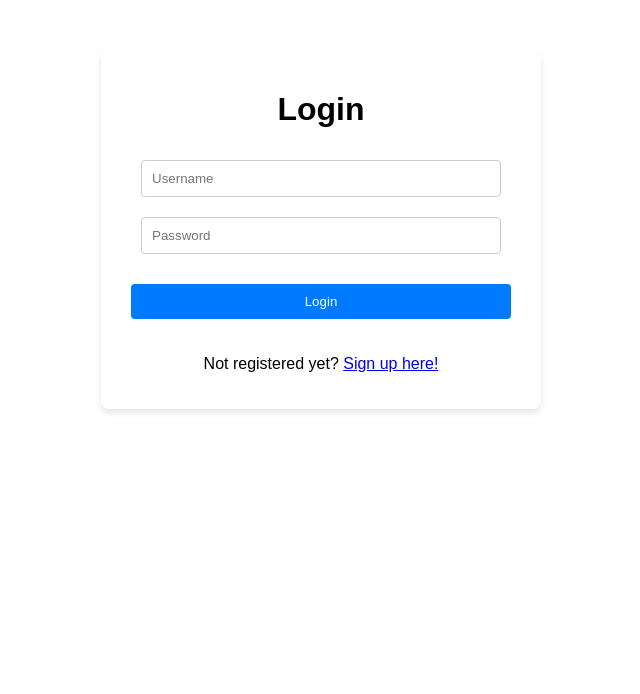
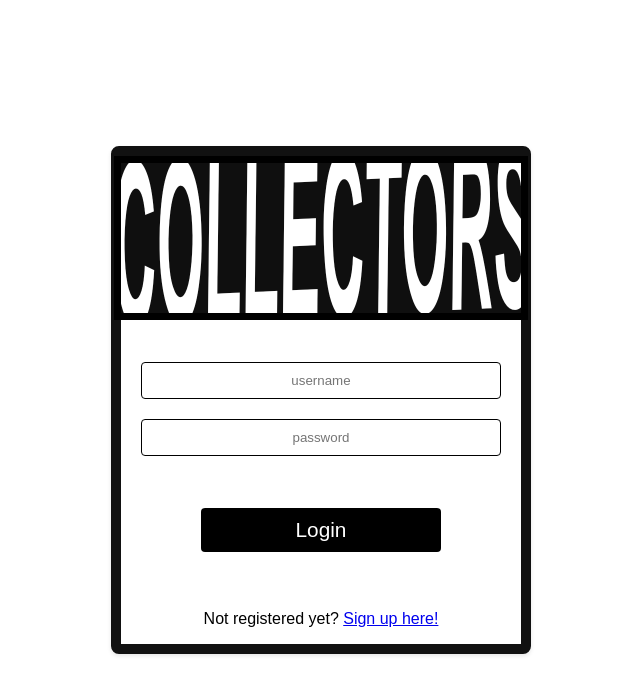
Before and after one commit to lucas-emg/django_react_project, a React (Vite) app in the folder frontend/: page /login in a window 1280 px wide. Shown: the top 694 px of the page, without its empty margins (319-959 px from the left). Built offline with nearby package versions, Linux system fonts and the light colour scheme.

Commit message:
added logo and styling for login and register pages

```diff
--- a/frontend/src/components/Form.jsx
+++ b/frontend/src/components/Form.jsx
@@ -35,20 +35,20 @@ function Form({ route, method }) {
 
   return (
     <form onSubmit={handleSubmit} className={"form-container"}>
-      <h1>{name}</h1>
+      <img src="../logo_main.png" />
       <input
         className={"form-input"}
         type={"text"}
         value={username}
         onChange={(e) => setUsername(e.target.value)}
-        placeholder={"Username"}
+        placeholder={"username"}
       />
       <input
         className={"form-input"}
         type={"password"}
         value={password}
         onChange={(e) => setPassword(e.target.value)}
-        placeholder={"Password"}
+        placeholder={"password"}
       />
       {loading && <LoadingIndicator />}
       <button className={"form-button"} type={"submit"}>
--- a/frontend/src/pages/Home.jsx
+++ b/frontend/src/pages/Home.jsx
@@ -51,10 +51,10 @@ function Home() {
   return (
     <div>
       <nav className="top-nav">
-        <h1>To Do App</h1>
         <button className="logout-button" onClick={() => navigate("/logout")}>
           Logout
         </button>
+        <img src="./logo_main.png" />
       </nav>
       <div
         style={{ padding: "100px", boxSizing: "border-box", maxWidth: "100%" }}
--- a/frontend/src/pages/Login.jsx
+++ b/frontend/src/pages/Login.jsx
@@ -1,7 +1,12 @@
-import Form from "../components/Form.jsx"
+import Form from "../components/Form.jsx";
+import "../styles/Form.css";
 
 function Login() {
-    return <Form route={"/api/token/"} method={"login"}/>
+  return (
+    <div className="login-register-container">
+      <Form route={"/api/token/"} method={"login"} />
+    </div>
+  );
 }
 
-export default Login
+export default Login;
--- a/frontend/src/pages/Register.jsx
+++ b/frontend/src/pages/Register.jsx
@@ -1,7 +1,12 @@
-import Form from "../components/Form.jsx"
+import Form from "../components/Form.jsx";
+import "../styles/Form.css";
 
 function Register() {
-    return <Form route={"/api/user/register/"} method={"register"}/>
+  return (
+    <div className="login-register-container">
+      <Form route={"/api/user/register/"} method={"register"} />
+    </div>
+  );
 }
 
-export default Register
+export default Register;
--- a/frontend/src/styles/Form.css
+++ b/frontend/src/styles/Form.css
@@ -3,34 +3,50 @@
   flex-direction: column;
   align-items: center;
   justify-content: center;
-  margin: 50px auto;
-  padding: 20px;
+  margin: 10vh auto;
+  padding: 0px 0px;
   border-radius: 8px;
-  box-shadow: 0 4px 6px rgba(0, 0, 0, 0.1);
+  border: 10px solid #111111;
   max-width: 400px;
+}
+
+.form-container>img{
+  width: 100%;
+  margin-bottom: 2em;
+  border: 7px solid #000000;
 }
 
 .form-input {
   width: 90%;
   padding: 10px;
   margin: 10px 0;
-  border: 1px solid #ccc;
+  border: 1px solid #000000;
   border-radius: 4px;
   box-sizing: border-box;
+  text-align: center;
 }
 
 .form-button {
-  width: 95%;
+  width: 60%;
   padding: 10px;
-  margin: 20px 0;
-  background-color: #007bff;
+  margin: 2em 0;
+  background-color: #000000;
   color: white;
   border: none;
   border-radius: 4px;
   cursor: pointer;
   transition: background-color 0.2s ease-in-out;
+  font-size: 1.3em;
 }
 
 .form-button:hover {
-  background-color: #0056b3;
+  background-color: #272727;
 }
+
+.login-register-container {
+  display: flex;
+  flex-direction: column;
+  align-items: center;
+  justify-content: center;
+  height: 100vh;
+}
--- a/frontend/src/styles/Home.css
+++ b/frontend/src/styles/Home.css
@@ -75,12 +75,12 @@ nav {
   width: 100%;
   box-sizing: border-box;
   display: flex;
-  background-color: rgba(000, 000, 000, 0.5);
+  background-color: rgba(000, 000, 000);
   color: white;
   flex-direction: row;
   align-items: center;
   justify-content: space-between;
-  padding: 1px 10px;
+  padding: 0px 0px 1px 10px;
 }
 
 nav>button {
@@ -88,3 +88,8 @@ nav>button {
   border-radius: 8px;
   border: none;
 }
+
+nav>img {
+  width: 10%;
+  opacity: 0.9;
+}
```
Also changed, not shown: frontend/public/logo_main.png (added).
